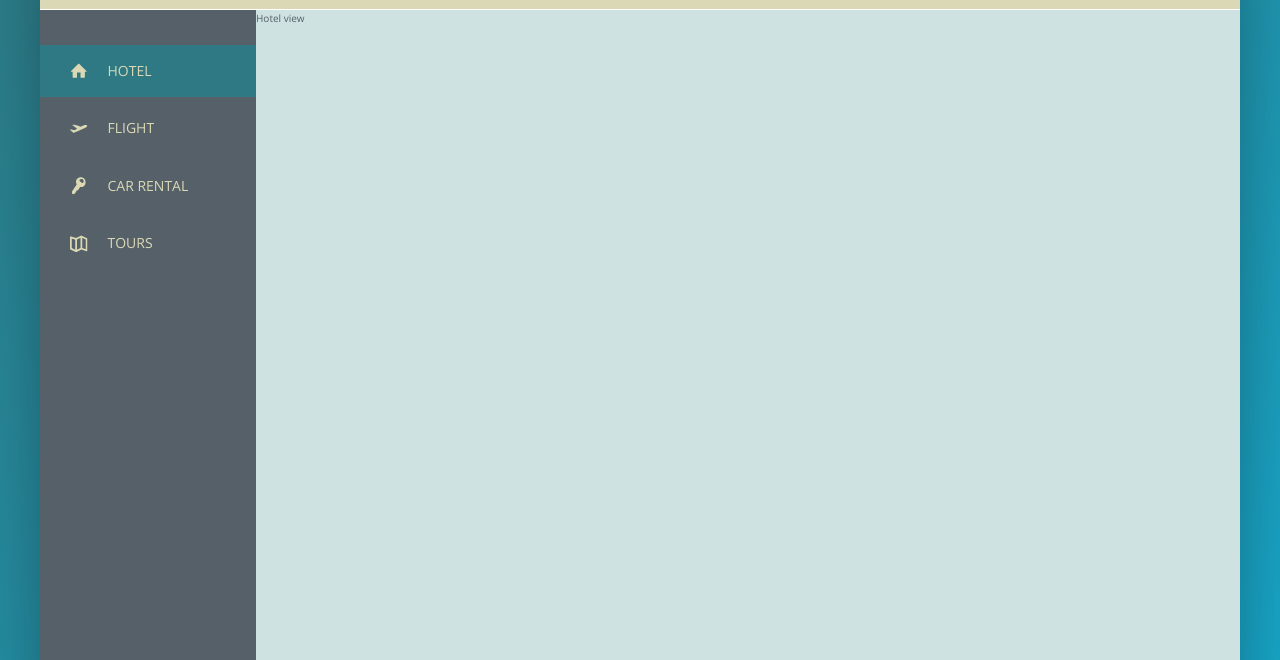
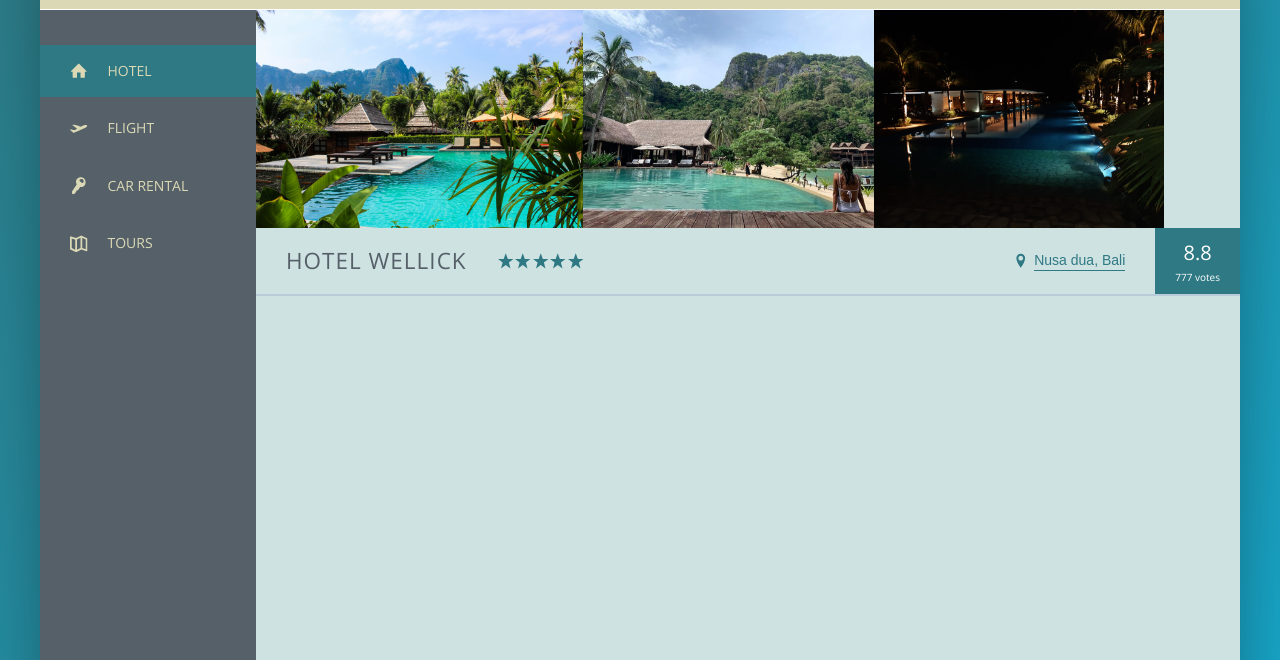
Before and after one commit to simon2385/book-plus, a website: page index.html in a window 1280 px wide. Shown: the part 140-800 px from the top of the page. Drawn offline with nearby package versions, Linux system fonts and the light colour scheme.

Commit message:
overview

```diff
--- a/index.html
+++ b/index.html
@@ -91,7 +91,63 @@
           </ul>
           <div class="legal">&copy; 2021 Book+. All rights reserved</div>
         </nav>
-        <main class="hotel-view">Hotel view</main>
+
+        <main class="hotel-view">
+          <div class="gallery">
+            <figure class="gallery__item">
+              <img
+                src="img/hotel--1.jpg"
+                alt="photo of hotel-1"
+                class="gallery__photo"
+              />
+            </figure>
+            <figure class="gallery__item">
+              <img
+                src="img/hotel--2.jpg"
+                alt="photo of hotel-2"
+                class="gallery__photo"
+              />
+            </figure>
+            <figure class="gallery__item">
+              <img
+                src="img/hotel--3.jpg"
+                alt="photo of hotel-3"
+                class="gallery__photo"
+              />
+            </figure>
+          </div>
+
+          <div class="overview">
+            <h1 class="overview__heading">Hotel Wellick</h1>
+            <div class="overview__stars">
+              <svg class="overview__icon-star">
+                <use xlink:href="img/sprite.svg#icon-star"></use>
+              </svg>
+              <svg class="overview__icon-star">
+                <use xlink:href="img/sprite.svg#icon-star"></use>
+              </svg>
+              <svg class="overview__icon-star">
+                <use xlink:href="img/sprite.svg#icon-star"></use>
+              </svg>
+              <svg class="overview__icon-star">
+                <use xlink:href="img/sprite.svg#icon-star"></use>
+              </svg>
+              <svg class="overview__icon-star">
+                <use xlink:href="img/sprite.svg#icon-star"></use>
+              </svg>
+            </div>
+            <div class="overview__location">
+              <svg class="overview__icon-location">
+                <use xlink:href="img/sprite.svg#icon-location-pin"></use>
+              </svg>
+              <button class="btn-inline">Nusa dua, Bali</button>
+            </div>
+            <div class="overview__rating">
+              <div class="overview__rating-average">8.8</div>
+              <div class="overview__rating-count">777 votes</div>
+            </div>
+          </div>
+        </main>
       </div>
     </div>
   </body>
--- /dev/null
+++ b/sass/components/_button-inline.scss
@@ -0,0 +1,37 @@
+.btn-inline {
+  border: none;
+  color: var(--color-primary);
+  font-size: inherit;
+  border-bottom: 1px solid currentColor;
+  padding-bottom: 2px;
+  display: inline-block;
+  background-color: transparent;
+  cursor: pointer;
+  transition: all 0.2s;
+
+  &:hover {
+    color: var(--color-primary-light);
+  }
+
+  &:focus {
+    outline: none;
+    animation: pulsate 1.6s infinite;
+  }
+}
+
+@keyframes pulsate {
+  0% {
+    transform: scale(1);
+    box-shadow: none;
+  }
+
+  50% {
+    transform: scale(1.05);
+    box-shadow: 0 1rem 4rem rgba(0, 0, 0, 0.25);
+  }
+
+  100% {
+    transform: scale(1);
+    box-shadow: none;
+  }
+}
--- /dev/null
+++ b/sass/components/_gallery.scss
@@ -0,0 +1,10 @@
+.gallery {
+  display: flex;
+  height: 21.8rem;
+
+  &__photo {
+    width: 100%;
+    height: 100%;
+    display: block;
+  }
+}
--- /dev/null
+++ b/sass/components/_hotel-overview.scss
@@ -0,0 +1,51 @@
+.overview {
+  display: flex;
+  align-items: center;
+  border-bottom: 2px solid var(--color-grey);
+
+  &__heading {
+    font-size: 2.25rem;
+    font-weight: 300;
+    text-transform: uppercase;
+    letter-spacing: 1px;
+    padding: 1.5rem 3rem;
+  }
+
+  &__stars {
+    margin-right: auto;
+    display: flex;
+  }
+
+  &__icon-star,
+  &__icon-location {
+    width: 1.75rem;
+    height: 1.75rem;
+    fill: var(--color-primary);
+  }
+
+  &__location {
+    font-size: 1.4rem;
+    display: flex;
+    align-items: center;
+  }
+
+  &__icon-location {
+    margin-right: 0.5rem;
+  }
+
+  &__rating {
+    background-color: var(--color-primary);
+    margin-left: 3rem;
+    color: var(--color-light);
+    align-self: stretch;
+    display: flex;
+    flex-direction: column;
+    justify-content: center;
+    align-items: center;
+    padding: 0 2rem;
+
+    &-average {
+      font-size: 2rem;
+    }
+  }
+}
--- a/sass/main.scss
+++ b/sass/main.scss
@@ -5,9 +5,12 @@
 @import "components/search";
 @import "components/user-nav";
 @import "components/side-nav";
+@import "components/gallery";
+@import "components/hotel-overview";
+@import "components/button-inline";
 
 @import "layout/container";
 @import "layout/header";
 @import "layout/content";
 @import "layout/sidebar";
-@import "layout/hotel-view"
+@import "layout/hotel-view";
```
Also changed, not shown: css/style.css, img/hotel--1.jpg (added), img/hotel--2.jpg (added), img/hotel--3.jpg (added).
